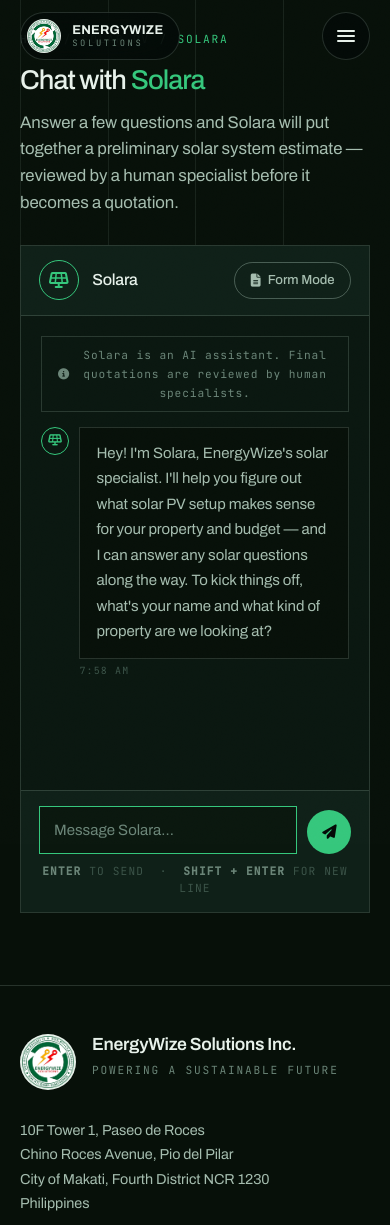
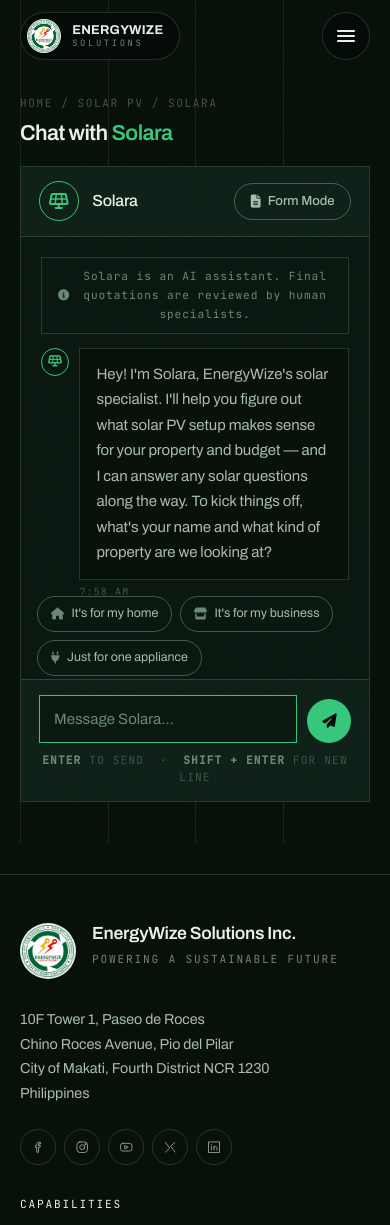
Before and after one commit to Mukuzeal/PowerWize-Capstone-Project, a Flask app: page /solar/chat in a window 390 px wide. Shown: the top 1225 px of the page. Run offline with Flask 3, Linux system fonts and the light colour scheme; some libraries are stand-ins or nearby versions.

Commit message:
feat(chat): size Solara to the conversation, and advise whole-house over single-appliance
The chat reserved a fixed 72vh slab and stacked a full masthead above it,
so a one-message thread opened as a small greeting marooned in a large
empty box. Three changes close that gap:

The shell now sizes to its content between a floor and a ceiling instead
of claiming a fixed height, the thread sits on the composer and grows
upward the way every messaging app people already use behaves, and the
page masthead collapses to a breadcrumb and a modest title — the shell
carries its own identity bar, so the old header introduced Solara twice
and pushed the conversation toward the fold.

The empty state now offers the three answers that actually start a
quotation rather than nothing. They retire once the user takes a turn.

Fixes a pre-existing collision while here: .formpage reserved less top
padding than the fixed nav occupies, so the breadcrumb ran underneath it
on every form page at every breakpoint.

Solara now handles appliance-only requests by agreeing it is buildable
and then recommending whole-house, with the reasoning — cost per usable
watt, net metering on the surplus, and rework if they expand later —
plus the honest exception for loads far from the main service.

```diff
--- a/static/ewize-forms.css
+++ b/static/ewize-forms.css
@@ -19,8 +19,12 @@
 /* --------------------------------------------------------------------------
    1. PAGE SHELL
    -------------------------------------------------------------------------- */
+/* The top padding clears the floating nav, which is fixed and would otherwise
+   sit on top of the breadcrumb. The nav bottom lands between 60px and 70px
+   across the range, so the floor has to stay above that on the narrowest
+   screen, not just the widest. */
 .formpage {
-  padding-block: clamp(2rem, 4vw, 3.5rem) var(--sp-section);
+  padding-block: clamp(6rem, 8vw, 7.5rem) var(--sp-section);
 }
 
 /* The masthead on a form page is quieter than the brochure masthead: it
@@ -778,13 +782,34 @@ input[type=file] { display: none; }
    A transcript, not a messaging app: square hairline blocks on the substrate,
    monospaced timestamps, the operator's own turns tinted with signal.
    -------------------------------------------------------------------------- */
+/* The shell sizes to the conversation rather than reserving a fixed slab of
+   viewport, so a two-line exchange does not sit in an acre of nothing. It
+   floors at a height that still reads as a room to talk in, and once the
+   thread outgrows the ceiling the log scrolls inside it. */
 .chat-shell {
   display: grid;
-  grid-template-rows: auto minmax(0, 1fr) auto;
-  height: min(72vh, 46rem);
+  grid-template-rows: auto minmax(0, 1fr) auto auto;
+  min-height: min(26rem, 58vh);
+  max-height: min(78vh, 50rem);
   border: var(--rule) solid var(--line-mid);
   background: var(--ink-100);
 }
+
+/* Compact page header. The shell carries its own identity bar, so a full
+   masthead above it would introduce Solara twice and push the conversation
+   below the fold for no gain. */
+.chathead { margin-bottom: 1.25rem; }
+.chathead__crumbs { display: flex; align-items: center; gap: 0.5rem; flex-wrap: wrap; }
+.chathead__crumbs .mono { font-size: var(--fs-mono); letter-spacing: 0.14em; text-transform: uppercase; color: var(--fg-ghost); }
+.chathead__crumbs a:hover { color: var(--fg-dim); }
+.chathead h1 {
+  margin-top: 0.6rem;
+  font-size: clamp(1.5rem, 3vw, 2rem);
+  line-height: 1.15; letter-spacing: -0.025em;
+  font-variation-settings: "wdth" 105, "wght" 600;
+  color: var(--fg);
+}
+.chathead h1 em { font-style: normal; color: var(--signal); }
 
 .chat-header {
   display: flex; align-items: center; gap: 0.85rem;
@@ -822,8 +847,38 @@ input[type=file] { display: none; }
   padding: 1.25rem;
   scrollbar-width: thin; scrollbar-color: var(--line-strong) transparent;
 }
+/* The thread sits on the composer and grows upward, the way every messaging
+   app people already use behaves. The auto margin collapses to nothing once
+   the content overflows, so long conversations still scroll normally. */
+.chat-box > :first-child { margin-top: auto; }
 .chat-box::-webkit-scrollbar { width: 4px; }
 .chat-box::-webkit-scrollbar-thumb { background: var(--line-strong); }
+
+/* Openers. The empty state is the one moment a chat has nothing to say, so it
+   offers the three answers that actually start a quotation instead of a void.
+   They retire the moment the user takes their first turn. */
+.chat-starters {
+  display: flex; flex-wrap: wrap; gap: 0.5rem;
+  padding: 0 1.25rem 0.25rem;
+}
+.chat-starters[hidden] { display: none; }
+.starter {
+  display: inline-flex; align-items: center; gap: 0.45rem;
+  padding: 0.5rem 0.9rem;
+  border-radius: 999px;
+  border: var(--rule) solid var(--line-strong);
+  background: transparent;
+  color: var(--fg-dim);
+  font: inherit; font-size: 0.82rem;
+  cursor: pointer; text-align: left;
+  transition: border-color 180ms var(--e-out), color 180ms var(--e-out),
+              background-color 180ms var(--e-out), transform 120ms var(--e-out);
+}
+.starter i { color: var(--fg-mute); font-size: 0.75rem; transition: color 180ms var(--e-out); }
+.starter:hover { border-color: var(--signal-dim); color: var(--fg); background: color-mix(in oklab, var(--signal) 7%, transparent); }
+.starter:hover i { color: var(--signal); }
+.starter:active { transform: scale(0.97); }
+.starter:focus-visible { outline: 2px solid var(--signal); outline-offset: 3px; }
 
 .system-notice {
   align-self: center; max-width: 52ch; text-align: center;
@@ -921,9 +976,14 @@ input[type=file] { display: none; }
 .input-hint strong { color: var(--fg-mute); font-variation-settings: "wght" 500; }
 
 @media (max-width: 640px) {
-  .chat-shell { height: calc(100dvh - 11rem); }
+  /* On a phone the conversation is the page, so it takes the screen rather
+     than floating in it. */
+  .chat-shell { min-height: calc(100dvh - 13rem); max-height: calc(100dvh - 13rem); }
   .bubble-col { max-width: 88%; }
   .solara-status { display: none; }
+  .chathead h1 { font-size: 1.35rem; }
+  .chat-starters { padding-inline: 1rem; }
+  .starter { font-size: 0.78rem; padding: 0.45rem 0.8rem; }
 }
 
 /* --------------------------------------------------------------------------
@@ -958,6 +1018,17 @@ input[type=file] { display: none; }
 /* The typing indicator arrives a touch quicker than a real message — it is a
    promise that something is coming, not the thing itself. */
 #typing-indicator { animation: bubbleInAi 280ms var(--e-out) both; }
+
+/* Openers cascade in behind the greeting they answer, so they read as part of
+   Solara's turn rather than as chrome that was always sitting there. */
+@keyframes starterIn { from { opacity: 0; transform: translate3d(0, 8px, 0) scale(0.96); } to { opacity: 1; transform: none; } }
+.chat-starters .starter {
+  animation: starterIn 320ms var(--e-out) both;
+  animation-delay: calc(var(--i, 0) * 60ms);
+}
+/* Leaving is quicker than arriving — the user has already moved on. */
+@keyframes startersOut { to { opacity: 0; transform: translate3d(0, -6px, 0); } }
+.chat-starters.is-leaving { animation: startersOut 180ms var(--e-out) forwards; pointer-events: none; }
 
 /* Upload zones acknowledge the drop itself, not the validation that follows. */
 @keyframes zoneAccept { 0% { transform: scale(1); } 45% { transform: scale(1.012); } 100% { transform: scale(1); } }
@@ -994,9 +1065,12 @@ input[type=file] { display: none; }
   .form-card[data-wizard][data-dir="fwd"]  .wizard-step.is-current,
   .form-card[data-wizard][data-dir="back"] .wizard-step.is-current,
   .form-card[data-wizard] .wizard-step.is-current .form-body > *,
-  .bubble-row.ai-row, .bubble-row.user-row, #typing-indicator {
+  .bubble-row.ai-row, .bubble-row.user-row, #typing-indicator,
+  .chat-starters .starter {
     animation: fadeInFlat 180ms ease both;
   }
+  .chat-starters.is-leaving { animation: none; opacity: 0; }
+  .starter:active { transform: none; }
   @keyframes fadeInFlat { from { opacity: 0; } to { opacity: 1; } }
 
   .upload-zone.has-file, .upload-area.has-file,
--- a/templates/solar/solar_chat.html
+++ b/templates/solar/solar_chat.html
@@ -1,5 +1,4 @@
 {% extends "site/base.html" %}
-{% from "site/_ui.html" import fhead %}
 
 {% block title %}Chat with Solara – EnergyWize{% endblock %}
 {% block description %}Talk to Solara, EnergyWize's AI solar consultant, for a preliminary solar PV estimate.{% endblock %}
@@ -13,14 +12,16 @@
 
 {% block main %}
 <section class="formpage">
-  <div class="shell" style="max-width:52rem">
+  <div class="shell" style="max-width:54rem">
 
-    {{ fhead(
-      [('Home', url_for('registration.index')), ('Solar PV', url_for('solar.solar_form'))],
-      'Solara',
-      'Chat with <em>Solara</em>',
-      'Answer a few questions and Solara will put together a preliminary solar system estimate — reviewed by a human specialist before it becomes a quotation.'
-    ) }}
+    <header class="chathead">
+      <div class="chathead__crumbs">
+        <a class="mono" href="{{ url_for('registration.index') }}">Home</a><span class="mono">/</span>
+        <a class="mono" href="{{ url_for('solar.solar_form') }}">Solar PV</a><span class="mono">/</span>
+        <span class="mono mono--signal">Solara</span>
+      </div>
+      <h1>Chat with <em>Solara</em></h1>
+    </header>
 
     <div class="chat-shell">
 
@@ -44,6 +45,12 @@
         </div>
       </div>
 
+      <div class="chat-starters" id="chat-starters" hidden>
+        <button type="button" class="starter" style="--i:0"><i class="fa-solid fa-house"></i> It's for my home</button>
+        <button type="button" class="starter" style="--i:1"><i class="fa-solid fa-store"></i> It's for my business</button>
+        <button type="button" class="starter" style="--i:2"><i class="fa-solid fa-plug"></i> Just for one appliance</button>
+      </div>
+
       <div class="input-area">
         <div class="input-row">
           <textarea id="chat-input" placeholder="Message Solara…" rows="1"></textarea>
```
Also changed, not shown: src/solar_bp.py (+69 -6 lines), static/solar-chat.js (+31 -0 lines).
